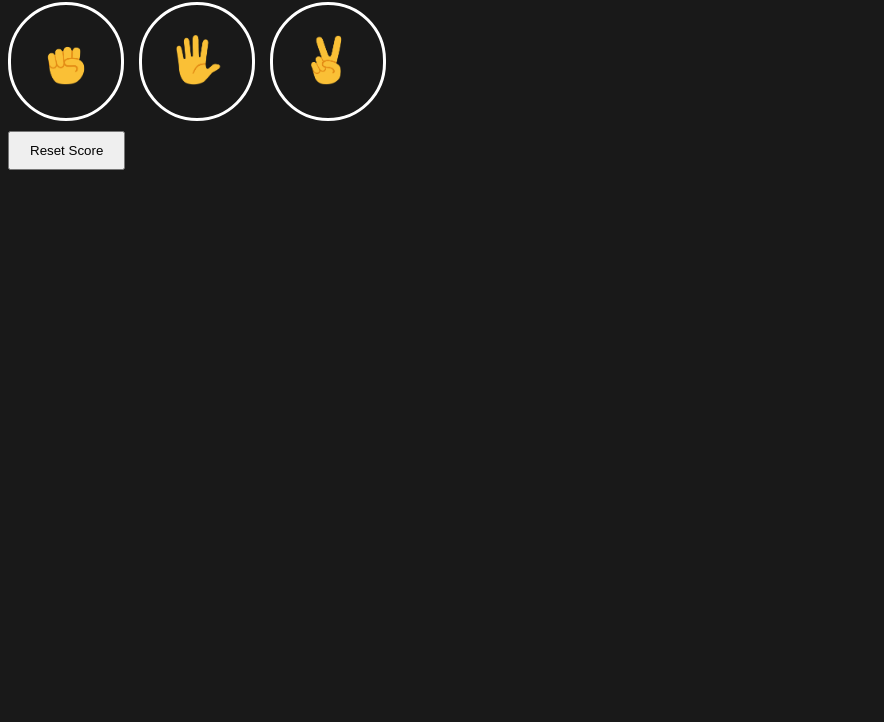
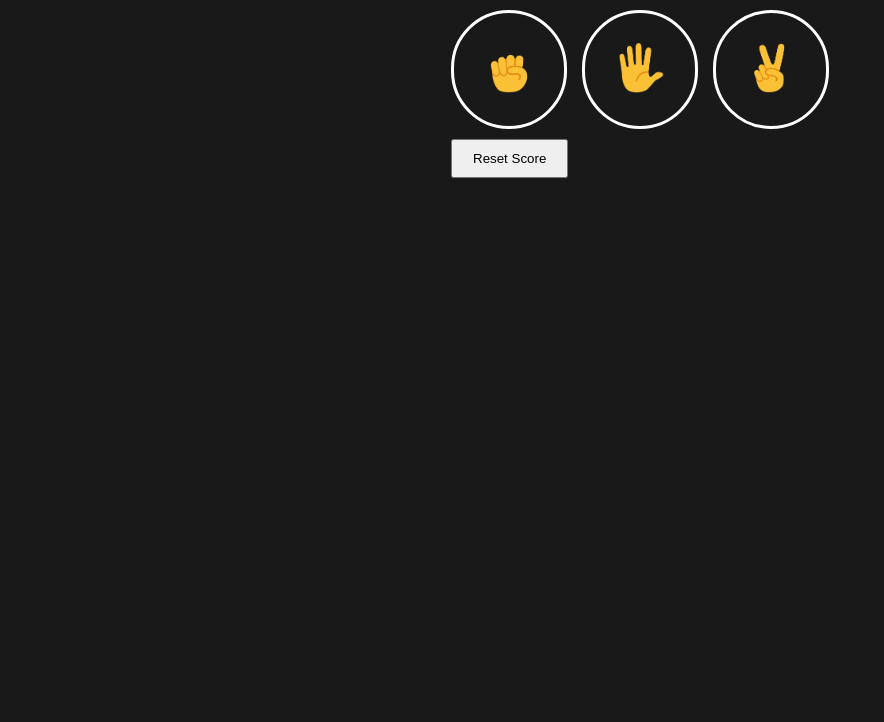
Before and after one commit to SethuRagu/Rock-Paper-Scissor-Game, a plain HTML site: page index.html in a window 1280 px wide. Shown: the part 78-800 px from the top of the page, without its empty margins (0-884 px from the left). Drawn offline with Linux system fonts and the light colour scheme.

Commit message:
I made this look centre

```diff
--- a/index.html
+++ b/index.html
@@ -5,6 +5,7 @@
         <link rel="stylesheet" href="rock-p-s.css">
     </head>
     <body>
+        <div class="rockp-bodycontainer">
             <div class="rockps-maincontainer">
                 <h1>Rock Paper Scissor</h1>
                 <div class="rpcbtn-container">
@@ -24,6 +25,8 @@
                 <p class="scoredisplay jsScores"></p>
                 <button class="resetbtn" onclick="resetScores();">Reset Score</button>
             </div>
+        </div>
+
 
 
 
--- a/rock-p-s.css
+++ b/rock-p-s.css
@@ -6,6 +6,11 @@ h1,p{
     color: white;
 }
 
+.rockp-bodycontainer{
+    display : flex;
+    flex-direction: column;
+    align-items: center;
+}
 
 .rpcbtn-container{
     display: flex;
```
Lines whose indentation alone changed are shown as unchanged.
